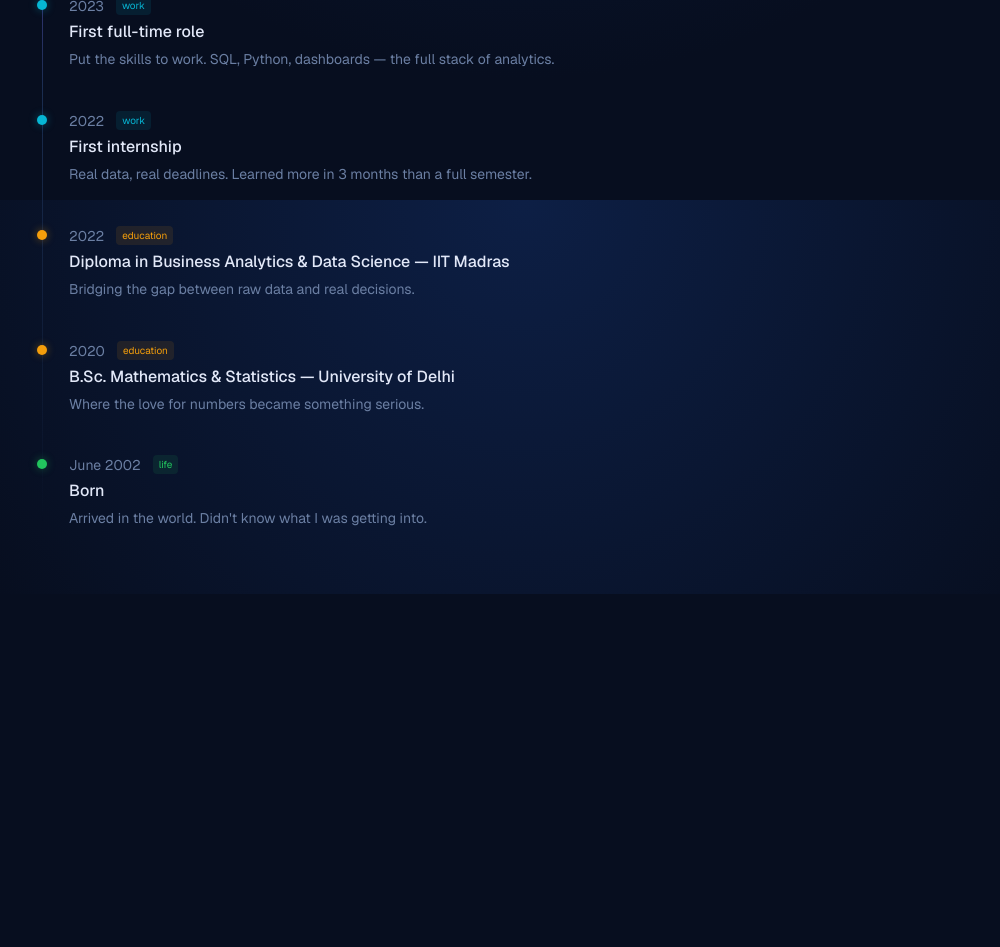
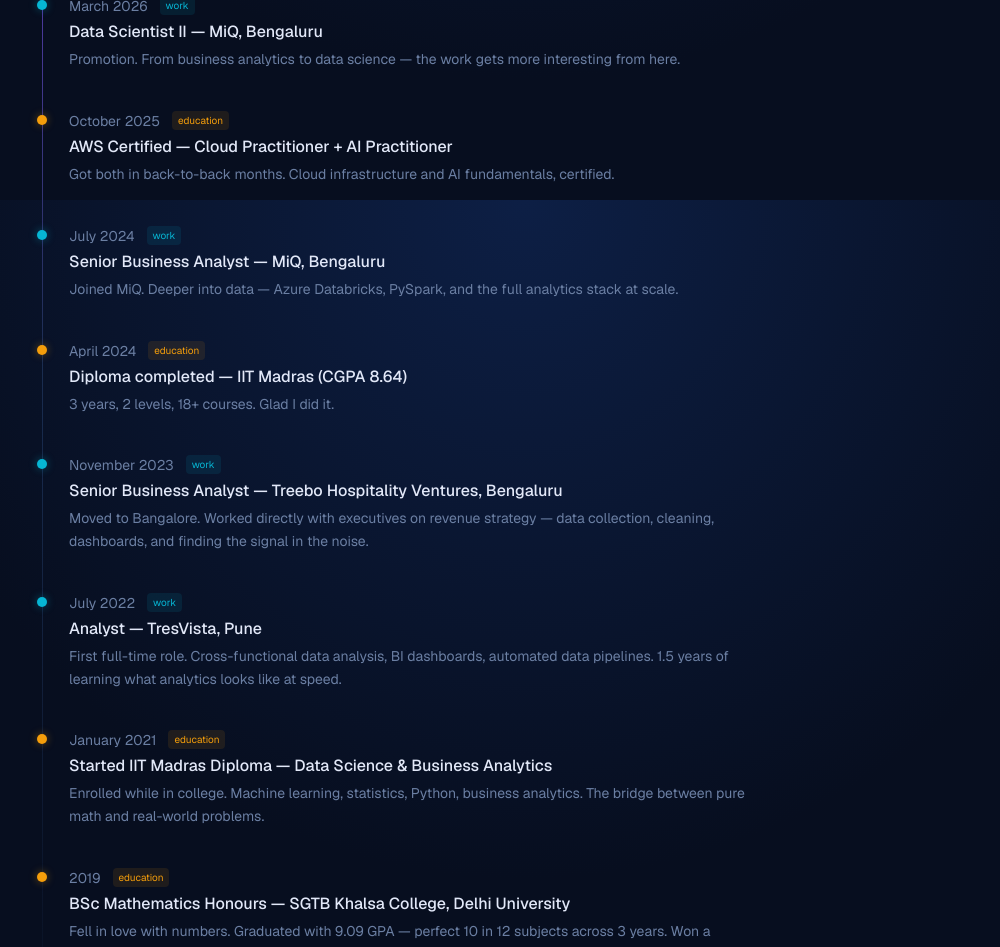
Before and after one commit to YashRajSingh1001/digital-garden, a Next.js app: page /timeline in a window 1280 px wide. Shown: the part 600-1547 px from the top of the page, without its empty margins (243-1243 px from the left). Before the commit the page ends 1194 px from the top, so only its background shows below. Built offline with nearby package versions, Linux system fonts and the light colour scheme; a web font is replaced by a local one.

Commit message:
Add real work history, education, skills, timeline

```diff
--- a/app/page.tsx
+++ b/app/page.tsx
@@ -27,7 +27,7 @@
   { href: "/now",          label: "now",          desc: "what I'm doing, thinking, reading right now" },
 ];
 
-const skills = ["SQL", "Python", "Machine Learning", "Tableau", "MetaBase", "Alteryx", "Strategy Consulting"];
+const skills = ["Python", "SQL", "PySpark", "Azure Databricks", "Machine Learning", "Tableau", "MetaBase", "Alteryx", "AWS", "Google Apps Script"];
 
 export default async function Home() {
   const [stats, lastActivity, writings] = await Promise.all([
@@ -68,8 +68,9 @@
             <div className="px-5 py-4">
               <p className="font-semibold text-[#e2e8f8] text-base">Yash Raj Singh</p>
               <p className="text-xs text-[#a78bfa] mt-0.5">@yashraj.decodes</p>
-              <p className="text-xs text-[#6b7fa3] mt-2 leading-relaxed">
-                Data professional · Math &amp; Stats, Delhi University · Business Analytics, IIT Madras
+              <p className="text-xs text-[#a78bfa] mt-1 font-medium">Data Scientist II · MiQ</p>
+              <p className="text-xs text-[#6b7fa3] mt-1.5 leading-relaxed">
+                BSc Math Honours, Delhi University · Diploma Data Science, IIT Madras
               </p>
 
               <div className="border-t border-[#1a2d50] my-3" />
@@ -105,15 +106,15 @@
           </h1>
 
           <p className="text-[#94a3b8] text-lg leading-relaxed mb-4">
-            Data professional with a background in Mathematics &amp; Statistics (Delhi University)
-            and Business Analytics &amp; Data Science (IIT Madras). I turn messy data into
+            Data Scientist II at MiQ. Background in Mathematics &amp; Statistics (Delhi University, 9.09 GPA)
+            and Business Analytics &amp; Data Science (IIT Madras, 8.64 CGPA). I turn messy data into
             decisions that actually matter.
           </p>
 
           <p className="text-[#6b7fa3] leading-relaxed mb-4">
-            Through internships across diverse industries — operations, analytics, research — I've
-            built a toolkit that spans SQL, Python, Tableau, and strategy consulting. I care about
-            data accuracy, sophisticated reporting, and the story numbers tell when you treat them right.
+            Previously at Treebo and TresVista — working with executives on revenue strategy, building BI dashboards,
+            and automating data pipelines. Now at MiQ going deeper: PySpark, Azure Databricks, ML at scale.
+            AWS certified in Cloud and AI (Oct–Nov 2025).
           </p>
 
           <p className="text-[#6b7fa3] leading-relaxed mb-6">
--- a/data/timeline.ts
+++ b/data/timeline.ts
@@ -15,41 +15,72 @@
     type: "life",
   },
   {
-    year: "2020",
-    title: "B.Sc. Mathematics & Statistics — University of Delhi",
-    description: "Where the love for numbers became something serious.",
+    year: "2019",
+    title: "BSc Mathematics Honours — SGTB Khalsa College, Delhi University",
+    description: "Fell in love with numbers. Graduated with 9.09 GPA — perfect 10 in 12 subjects across 3 years. Won a mathematical relay at Miranda House.",
+    type: "education",
+  },
+  {
+    year: "2021",
+    month: "January",
+    title: "Started IIT Madras Diploma — Data Science & Business Analytics",
+    description: "Enrolled while in college. Machine learning, statistics, Python, business analytics. The bridge between pure math and real-world problems.",
     type: "education",
   },
   {
     year: "2022",
-    title: "Diploma in Business Analytics & Data Science — IIT Madras",
-    description: "Bridging the gap between raw data and real decisions.",
-    type: "education",
-  },
-  {
-    year: "2022",
-    title: "First internship",
-    description: "Real data, real deadlines. Learned more in 3 months than a full semester.",
+    month: "July",
+    title: "Analyst — TresVista, Pune",
+    description: "First full-time role. Cross-functional data analysis, BI dashboards, automated data pipelines. 1.5 years of learning what analytics looks like at speed.",
     type: "work",
   },
   {
     year: "2023",
-    title: "First full-time role",
-    description: "Put the skills to work. SQL, Python, dashboards — the full stack of analytics.",
+    month: "November",
+    title: "Senior Business Analyst — Treebo Hospitality Ventures, Bengaluru",
+    description: "Moved to Bangalore. Worked directly with executives on revenue strategy — data collection, cleaning, dashboards, and finding the signal in the noise.",
+    type: "work",
+  },
+  {
+    year: "2024",
+    month: "April",
+    title: "Diploma completed — IIT Madras (CGPA 8.64)",
+    description: "3 years, 2 levels, 18+ courses. Glad I did it.",
+    type: "education",
+  },
+  {
+    year: "2024",
+    month: "July",
+    title: "Senior Business Analyst — MiQ, Bengaluru",
+    description: "Joined MiQ. Deeper into data — Azure Databricks, PySpark, and the full analytics stack at scale.",
+    type: "work",
+  },
+  {
+    year: "2025",
+    month: "October",
+    title: "AWS Certified — Cloud Practitioner + AI Practitioner",
+    description: "Got both in back-to-back months. Cloud infrastructure and AI fundamentals, certified.",
+    type: "education",
+  },
+  {
+    year: "2026",
+    month: "March",
+    title: "Data Scientist II — MiQ, Bengaluru",
+    description: "Promotion. From business analytics to data science — the work gets more interesting from here.",
     type: "work",
   },
   {
     year: "2026",
     month: "April",
     title: "Started taking running seriously",
-    description: "Laced up and decided this time would be different. It was.",
+    description: "Decided to stop dabbling and actually commit. Laced up every morning and didn't stop.",
     type: "life",
   },
   {
     year: "2026",
     month: "May",
     title: "First official 10K — 24th May",
-    description: "Crossed the finish line. Didn't stop. That was the point.",
+    description: "Crossed the finish line. Proof that consistency beats motivation every time.",
     type: "life",
   },
   {
```
